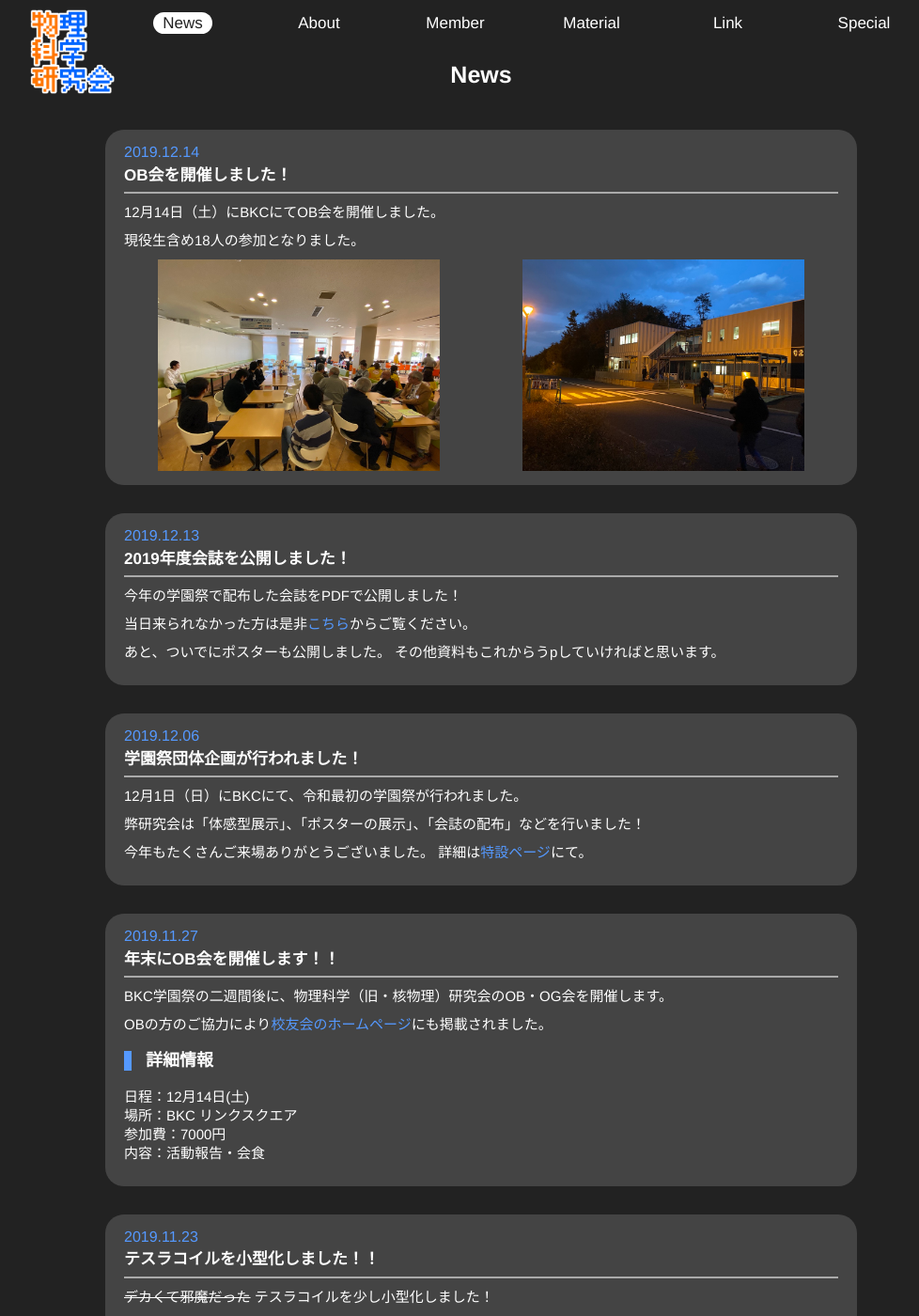
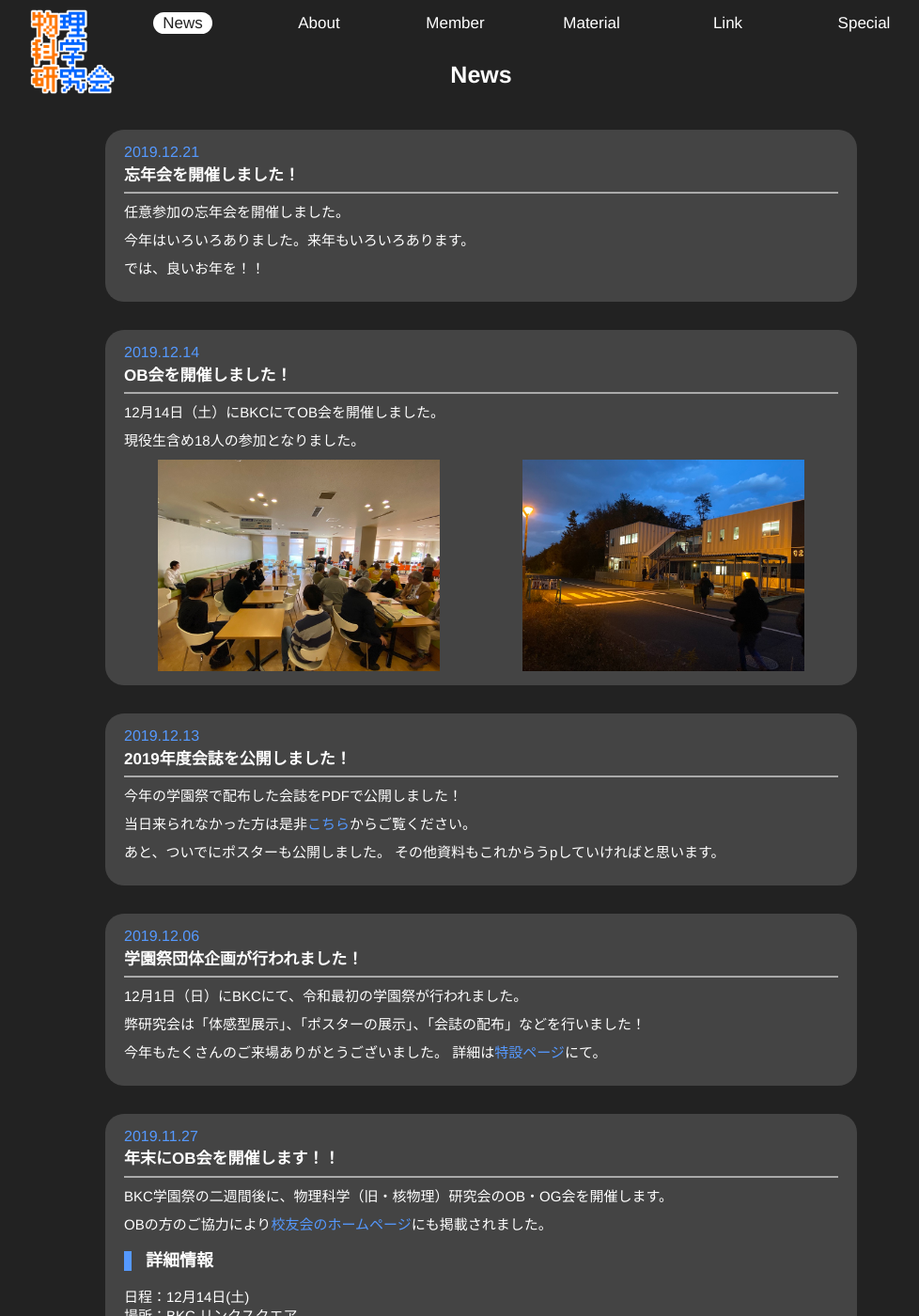
Before and after one commit to vuccaken/vuccaken.github.io, a Jekyll site: the page built from _pages/news.html, in a window 1280 px wide and 1400 px high. Shown: the whole window at 94% size, without its empty margins (128-1106 px from the left). Built offline with Jekyll 4.4.1, drawn with Linux system fonts in a browser that asks for light colours; comment, search, counter and statistics services are not loaded.

Commit message:
いろいろ

```diff
--- a/_data/kaishi-list.yml
+++ b/_data/kaishi-list.yml
@@ -24,7 +24,7 @@
   - [2000年　前期,"https://drive.google.com/open?id=0BweCineGGD_hNzdOZjhHSFYzVXc"]
 1990:
   - [1999年　後期,"https://drive.google.com/open?id=0BweCineGGD_hRmxUU2tvU0Vzd1k"]
-  - [1998年　後期,"https://drive.google.com/open?id=0BweCineGGD_hdE5BRU16bXVBRjQ"]
+  - [1998年　後期,"https://drive.google.com/open?id=153TcOvqchhCMIbWgMOIAOIXDmFFgOLpZ"]
   - [1998年　前期,"https://drive.google.com/open?id=0BweCineGGD_hMVhVTXAwVXlNaFE"]
   - [1997年　後期,"https://drive.google.com/open?id=0BweCineGGD_hWFc2eU1QWXRESWs"]
   - [1997年　前期,"https://drive.google.com/open?id=0BweCineGGD_hVFN2WDBHdk0wd0E"]
--- a/_includes/pages/member-list.html
+++ b/_includes/pages/member-list.html
@@ -1,6 +1,6 @@
 {% for member in include.member-src %}
 <h3>
-  {% if member.position %}{{ member.position }}：{% endif %}{% if member.url %}<a href="{{ member.url }}">{{ member.name }}</a>{% else %}{{ member.name }}{% endif %}
+  {% if member.position %}{{ member.position }}：{% endif %}{% if member.url %}<a href="{{ member.url }}" target="_blank">{{ member.name }}</a>{% else %}{{ member.name }}{% endif %}
 </h3>
 <div class="member_list">
   <div class="intro-block">
--- /dev/null
+++ b/_posts/2019-12-21-bo-nen.md
@@ -0,0 +1,14 @@
+---
+title: 忘年会を開催しました！
+images:
+# - [OB1,posts/2019-12-14-OB/2019-OB-1.jpg]
+# - [OB2,posts/2019-12-14-OB/2019-OB-2.jpg]
+---
+
+任意参加の忘年会を開催しました。
+
+今年はいろいろありました。来年もいろいろあります。
+
+では、良いお年を！！
+
+<!-- {% include images.html %} -->
--- a/_posts/2019-12-6-fes-end.md
+++ b/_posts/2019-12-6-fes-end.md
@@ -6,7 +6,7 @@ title: 学園祭団体企画が行われました！
 
 弊研究会は「体感型展示」、「ポスターの展示」、「会誌の配布」などを行いました！
 
-今年もたくさんご来場ありがとうございました。
+今年もたくさんのご来場ありがとうございました。
 詳細は[特設ページ]({{ site.baseurl }}/pages/events/fes2019.html)にて。
 
 <!-- - [2019年度 学園祭！]({{ site.baseurl }}/pages/events/fes2019.html) -->
```
Also changed, not shown: _data/members.yml (+4 -4 lines), _pages/link.md (+5 -0 lines).
